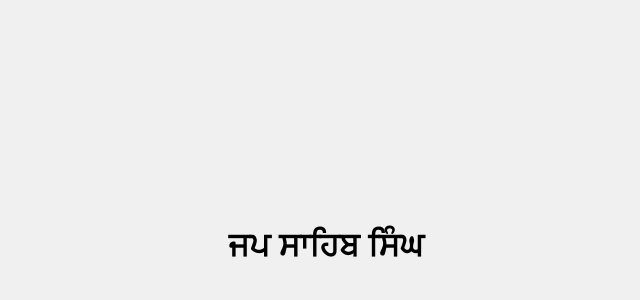
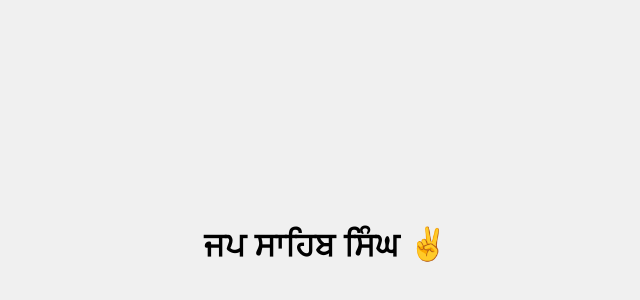
Before and after one commit to JapSSingh/website, a plain HTML site: page index.html in a window 1280 px wide. Shown: the part 156-456 px from the top of the page, without its empty margins (314-954 px from the left). Drawn offline with Linux system fonts and the light colour scheme.

Commit message:
Update index.html

```diff
--- a/index.html
+++ b/index.html
@@ -5,6 +5,6 @@
     <link rel="stylesheet" type="text/css" href="style.css">
 </head>
 <body>
-<h1>ਜਪ ਸਾਹਿਬ ਸਿੰਘ</h1>
+<h1>ਜਪ ਸਾਹਿਬ ਸਿੰਘ ✌️</h1>
 </body>
 </html>
```
